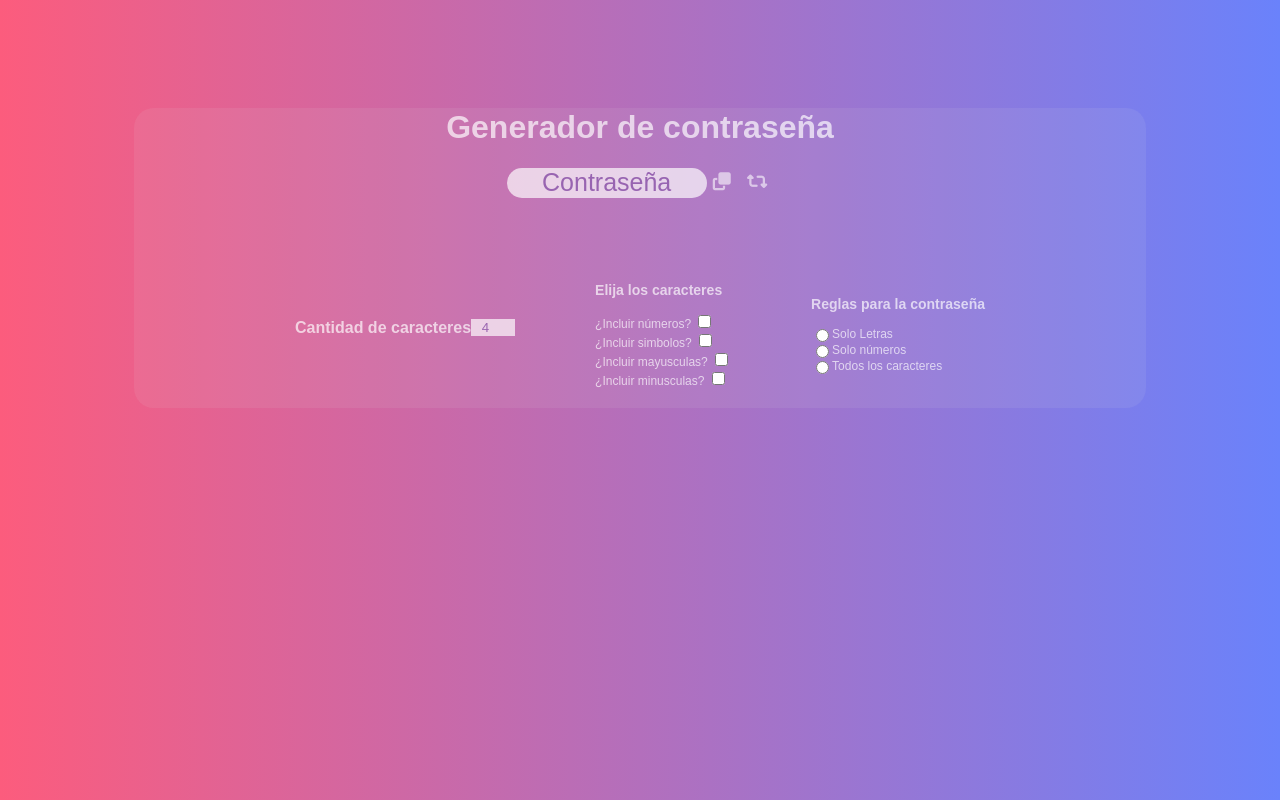
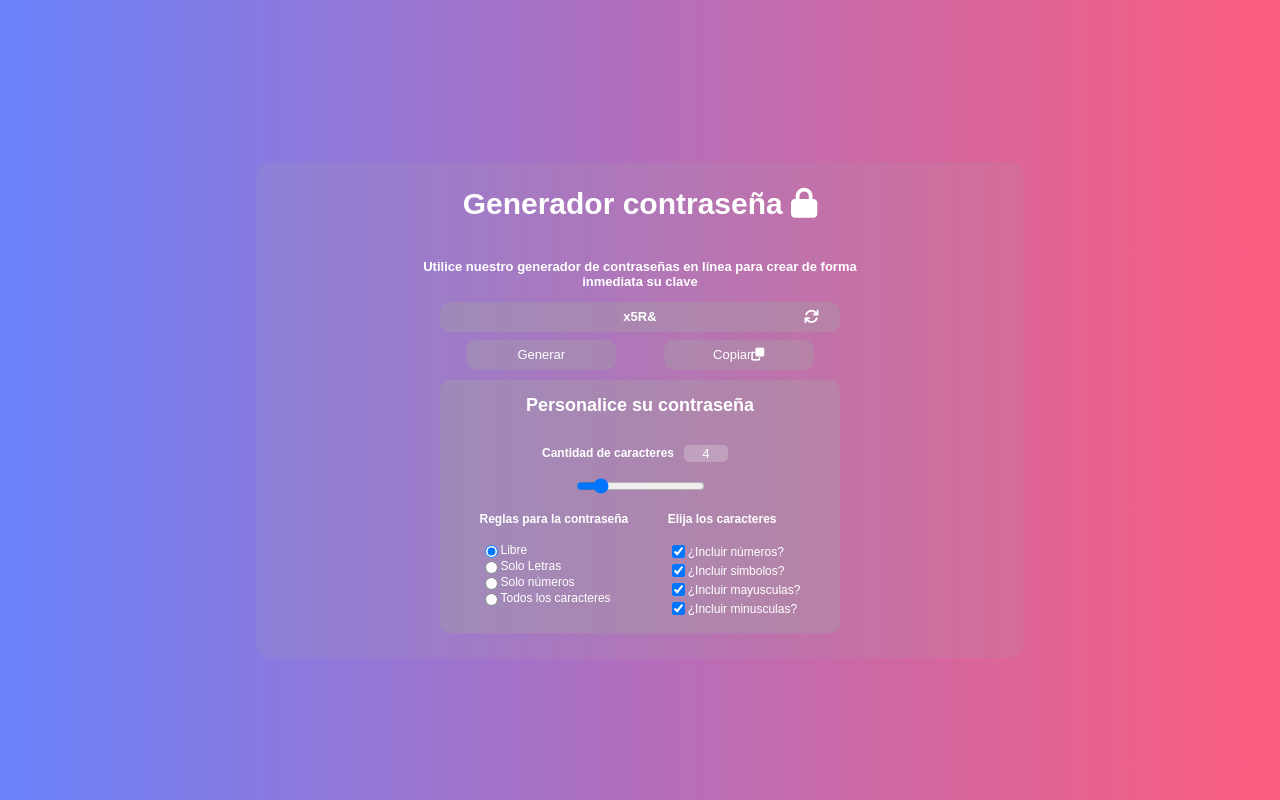
Before and after one commit to lourdescorrea/Generador-de-contrase-a, a plain HTML site: page index.html in a window 1280 px wide. Both pictures are taken after a click on the button "resetea Contraseña". Drawn offline with Linux system fonts and the light colour scheme.

Commit message:
entrega Final

```diff
--- a/css/styls.css
+++ b/css/styls.css
@@ -1,138 +1,214 @@
 body {
+  background: #fc5c7d;
+  background: -webkit-linear-gradient(to right, #6a82fb, #fc5c7d);
+  background: linear-gradient(to right, #6a82fb, #fc5c7d);
+  margin: 0;
+}
+
+h1 {
+  font-size: 30px;
+}
+
+h3 {
+  font-size: 13px;
+}
+
+.flex-center-col {
+  display: flex;
+  align-items: center;
+  flex-direction: column;
+}
+
+.flex-center {
+  display: flex;
+  align-items: center;
+}
+
+.main {
+  display: flex;
+  color: white;
+  align-items: center;
+  justify-content: center;
+  flex-direction: row-reverse;
+  font-family: Arial, Helvetica, sans-serif;
+  height: 100vh;
+}
+
+.tarjeta-principal {
+  width: 60%;
+  margin-top: 20px;
+  border-radius: 15px;
+  background-color: #a2a2a226;
+}
+
+.tarjeta-principal-titulos {
+  width: 80%;
+  text-align: center;
+}
+
+.tarjeta-principal-contraseña {
+  width: 80%;
+  display: flex;
+  flex-direction: column;
+  align-items: center;
+  justify-content: center;
+  gap: 8px;
+}
+
+.contenedor-contraseña {
   display: flex;
   align-items: center;
   justify-content: center;
-  background: #fc5c7d;
-  background: -webkit-linear-gradient(to left, #6a82fb, #fc5c7d);
-  background: linear-gradient(to left, #6a82fb, #fc5c7d);
+  background: #a2a2a25c;
+  border-radius: 10px;
+  height: 30px;
+  width: 100%;
+  max-width: 400px;
+  position: relative;
 }
 
-.contenedorGeneral {
-  width: 80%;
-  height: 300px;
-  margin: 100px;
-  display: flex;
-  align-items: center;
-  flex-direction: column;
-  justify-content: center;
-  border-radius: 20px;
-  background-color: #dcd9dd17;
-  font-family: Arial, Helvetica, sans-serif;
+.contraseña {
+  color: white;
+  font-size: 13px;
 }
 
-.titulo {
-  display: flex;
-  color: #ffffffad;
-  justify-content: center;
+.boton-resetear {
+  position: absolute;
+  right: 15px;
+  font-size: 15px;
+  color: white;
+  border: none;
+  background: none;
 }
 
-/*sección copiar contraseña */
-.contenedorCopiar {
-  display: flex;
-  margin-bottom: 30px;
-  align-items: center;
-  justify-content: center;
+.boton-resetear:hover {
+  -webkit-transform: rotateY(180deg);
+  -webkit-transform-style: preserve-3d;
+  transform: rotateY(180deg);
+  transform-style: preserve-3d;
 }
 
-#copiarContraseña {
-  width: 200px;
-  height: 30px;
+.contenedor-botones {
   display: flex;
-  justify-content: center;
-  font-size: 25px;
-  color: #722f97ad;
-  border-radius: 15px;
-  background-color: #ffffffad;
-  font-family: Arial, Helvetica, sans-serif;
-}
-
-#botonCopiar {
-  border: none;
-  font-size: large;
-  color: #ffffff94;
-  align-items: center;
-  background-color: #fffdfd00;
-}
-
-#botonCopiar:hover {
-  box-shadow: inset 0 0 20px rgba(156, 99, 172, 0.5),
-    0 0 20px rgba(156, 99, 172, 0.5);
-  outline-color: rgba(156, 99, 172, 0.5);
-  text-shadow: 1px 1px 6px #fff;
-}
-
-#botonReseteo {
-  border: none;
-  font-size: large;
-  color: #ffffff94;
-  align-items: center;
-  background-color: #fffdfd00;
-}
-
-#botonReseteo:hover {
-  box-shadow: inset 0 0 20px rgba(156, 99, 172, 0.5),
-    0 0 20px rgba(156, 99, 172, 0.5);
-  outline-color: rgba(156, 99, 172, 0.5);
-  text-shadow: 1px 1px 6px #fff;
-}
-
-.ctndatos {
-  display: flex;
-  color: #ffffffad;
-  flex-direction: row;
+  width: 100%;
   align-items: center;
   justify-content: space-evenly;
 }
 
-/* seccion longitud de caracteres*/
-
-.contenedorCaracteres {
-  margin: 40px;
+.boton {
+  border: none;
+  width: 150px;
+  max-width: 200px;
+  height: 30px;
   display: flex;
-  flex-direction: row;
+  color: white;
+  font-size: 13px;
   align-items: center;
+  border-radius: 10px;
+  justify-content: center;
+  background-color: #a2a2a25c;
 }
 
-.formCaracteres {
+.boton p {
+  margin-right: 5%;
+}
+
+.boton:hover {
+  background-color: #5655555c;
+}
+
+.tarjeta-secundaria {
+  width: 80%;
+  max-width: 400px;
+  margin: 10px;
+  margin-bottom: 2.075em;
+  display: flex;
+  align-items: center;
+  border-radius: 10px;
+  flex-direction: column;
+  background-color: #a2a2a25c;
+  font-size: 12px;
+}
+
+.input-caracteres {
+  border: none;
+  border-radius: 5px;
+  color: white;
+  outline: none;
+  background-color: #f4efef40;
   width: 40px;
   height: 15px;
-  border: none;
-  display: flex;
+  margin: 10px;
   text-align: center;
-  color: #722f97ad;
-  background-color: #ffffffad;
-  font-family: Arial, Helvetica, sans-serif;
 }
 
-#inputCaracteres {
-  color: #722f97ad;
+input[type="number"]::-webkit-inner-spin-button {
+  opacity: 1;
 }
 
-/*seccion botones checkbox*/
-.contenedorCheck {
-  margin: 40px;
+.contenedor-reglas {
   display: flex;
-  font-size: 12px;
-  flex-direction: column;
-  align-items: flex-start;
-}
-.checkeUno {
-  display: flex;
-  align-items: center;
-  flex-direction: row-reverse;
+  align-items: baseline;
+  justify-content: space-evenly;
+  width: 100%;
+  margin-bottom: 1.25em;
 }
 
-/* seccion botones radio */
-.btnRadio {
-  margin: 40px;
-  font-size: 12px;
+.contenedor-botones-radio {
   display: flex;
   flex-direction: column;
   align-items: flex-start;
 }
-.botonRadio {
+
+.contenedor-boton-radio {
   display: flex;
   align-items: center;
   justify-content: flex-end;
   flex-direction: row-reverse;
 }
+
+.contenedor-checkboxes {
+  display: flex;
+  flex-direction: column;
+  align-items: flex-start;
+}
+
+.contenedor-checkbox {
+  display: flex;
+  align-items: center;
+  justify-content: flex-end;
+  flex-direction: row-reverse;
+}
+
+/* Mobile media query  */
+@media only screen and (max-width: 600px) {
+  .tarjeta-principal {
+    width: 90%;
+  }
+
+  h1 {
+    font-size: 20px;
+  }
+
+  .contenedor-botones {
+    align-items: center;
+    flex-direction: column;
+    gap: 8px;
+  }
+
+  .contenedor-reglas {
+    flex-direction: column;
+    align-items: center;
+  }
+}
+
+/* Tablet media query  */
+@media only screen and (min-width: 601px) and (max-width: 990px) {
+  .tarjeta-principal {
+    width: 70%;
+  }
+
+  h1 {
+    font-size: 25px;
+  }
+}
--- a/index.html
+++ b/index.html
@@ -12,90 +12,145 @@
       referrerpolicy="no-referrer"
     />
     <link rel="stylesheet" href="css/styls.css" />
+    <link rel="icon" type="image/x-icon" href="img/favicon.ico" />
     <title>Generador Contraseña</title>
   </head>
+  <body>
+    <section class="main" id="main">
+      <div class="tarjeta-principal flex-center-col">
+        <div class="flex-center-col">
+          <div class="flex-center-col tarjeta-principal-titulos">
+            <h1>Generador contraseña <i class="fa-solid fa-lock"></i></h1>
 
-  <body>
-    <div class="contenedorGeneral">
+            <h3>
+              Utilice nuestro generador de contraseñas en línea para crear de
+              forma inmediata su clave
+            </h3>
+          </div>
 
-      <h1 class="titulo">Generador de contraseña</h1>
+          <div class="tarjeta-principal-contraseña">
+            <div class="contenedor-contraseña">
+              <h3 class="contraseña" id="contraseña">Contraseña</h3>
+              <button
+                id="btnResetear"
+                class="boton-resetear"
+                aria-label="resetea Contraseña"
+              >
+                <i
+                  id="resetear"
+                  class="fa-solid fa-arrows-rotate active-rotate"
+                  aria-hidden="true"
+                ></i>
+              </button>
+            </div>
+            <div class="contenedor-botones">
+              <button id="btnGenerar" class="boton">Generar</button>
 
-      <section class="contenedorDatos" id="contenedorDatos">
-          <div class="contenedorCopiar">
-            <span id="copiarContraseña">Contraseña</span>
-            <div class="ctnCopiarResetear">
-              <button id="botonCopiar">
+              <button id="btnCopiar" class="boton">
+                Copiar
                 <i class="fa-solid fa-copy"></i>
-              </button>
-
-              <button id="botonReseteo">
-                <i class="fa-solid fa-retweet"></i>
               </button>
             </div>
           </div>
-      <section>
+        </div>
 
-      <div class="ctndatos">
-        <div class="contenedorCaracteres">
-          <h4 class="titleSecundario">Cantidad de caracteres</h4>
-          <label for="inputCaracteres" class="logitud-caracteres" ></label
-          >
+        <div class="tarjeta-secundaria">
+          <h2>Personalice su contraseña</h2>
+
+          <div class="flex-center-col">
+            <div class="flex-center">
+              <h4 class="titulo-secundario">Cantidad de caracteres</h4>
               <input
-            type="number"
+                type="text"
+                id="caracteres"
+                class="input-caracteres"
+                value="4"
+              />
+            </div>
+            <input
+              type="range"
               id="inputCaracteres"
-            class="formCaracteres"
-            min="4"
-            max="12"
+              name="input"
+              min="1"
+              max="20"
               value="4"
             />
           </div>
 
-          <div class="contenedorCheck">
-             <h3>Elija los caracteres</h3>
+          <div class="contenedor-reglas">
+            <div class="contenedor-botones-radio">
+              <h4 class="titulo-secundario">Reglas para la contraseña</h4>
 
-              <div class="checked">
-                <label class="formNumeros" for="checkNumeros">¿Incluir números?</label>
-                <input class="checkbox" type="checkbox" id="checkNumeros"/>
+              <div class="contenedor-boton-radio">
+                <label for="rdLibre"> Libre</label>
+                <input
+                  id="rdLibre"
+                  name="radioBtn"
+                  type="radio"
+                  value="libre"
+                  checked
+                />
               </div>
 
-              <div class="checked">
-                <label class="formSimbolos" for="checkSimbolos">¿Incluir simbolos?</label>
-                <input class="checkbox" type="checkbox" id="checkSimbolos"/>
+              <div class="contenedor-boton-radio">
+                <label for="rdLetras"> Solo Letras</label>
+                <input
+                  id="rdLetras"
+                  name="radioBtn"
+                  type="radio"
+                  value="letras"
+                />
               </div>
 
-              <div class="checked">
-                <label class="formMayusculas" for="checkMayusculas">¿Incluir mayusculas?</label>
-                <input class="checkbox"type="checkbox"id="checkMayusculas"/>
+              <div class="contenedor-boton-radio">
+                <label for="rdNumero">Solo números</label>
+                <input
+                  id="rdNumero"
+                  name="radioBtn"
+                  type="radio"
+                  value="numeros"
+                />
               </div>
 
-              <div class="checked">
-                <label class="forMinusculas" for="checkMinusculas">
-                ¿Incluir minusculas?</label>
-                <input class="checkbox"type="checkbox"id="checkMinusculas"/>
+              <div class="contenedor-boton-radio">
+                <label for="rdtodosLosCaracteres">Todos los caracteres</label>
+                <input
+                  id="rdtodosLosCaracteres"
+                  name="radioBtn"
+                  type="radio"
+                  value="caracteres"
+                />
               </div>
             </div>
 
-          <div class="btnRadio">
-           <h3>Reglas para la contraseña</h3>
+            <div class="contenedor-checkboxes">
+              <h4 class="titulo-secundario">Elija los caracteres</h4>
 
-           <div class="radio">
-            <div class="botonRadio">
-              <label class="radioLabel" for="radioUno"> Solo Letras</label>
-              <input class="radioInput"id="rdLetras"name="radioBtn"type="radio"value="facilDecir"/>
+              <div class="contenedor-checkbox">
+                <label for="checkNumeros">¿Incluir números?</label>
+                <input type="checkbox" id="checkNumeros" checked />
               </div>
 
-            <div class="botonRadio">
-              <label class="radioLabel" for="radioDos">Solo números</label>
-              <input  class="radioinput"id="rdNumero"name="radioBtn"type="radio"value="fácilLeer"/>
+              <div class="contenedor-checkbox">
+                <label for="checkSimbolos">¿Incluir simbolos?</label>
+                <input type="checkbox" id="checkSimbolos" checked />
               </div>
 
-            <div class="botonRadio">
-              <label class="radioLabel" for="radioTres">Todos los caracteres</label>
-             <input class="radioInput"id="rdtodosLosCaracteres" name="radioBtn"type="radio"value="caracteres"/>
+              <div class="contenedor-checkbox">
+                <label for="checkMayusculas">¿Incluir mayusculas?</label>
+                <input type="checkbox" id="checkMayusculas" checked />
+              </div>
+
+              <div class="contenedor-checkbox">
+                <label for="checkMinusculas">¿Incluir minusculas?</label>
+                <input type="checkbox" id="checkMinusculas" checked />
               </div>
             </div>
           </div>
         </div>
+      </div>
+    </section>
+
     <script src="js/script.js"></script>
   </body>
 </html>
--- a/js/script.js
+++ b/js/script.js
@@ -1,86 +1,138 @@
-const minusculas = "abcdefghijklmnopkrstuvwxyz";
+// Constantes
 const numeros = "123456789";
 const simbolos = "$^&!#%";
 const mayusculas = "ABCDEFGHIJKLMNOPQRSTUVWXYZ";
+const minusculas = "abcdefghijklmnopkrstuvwxyz";
 
-const $ = (selector) => document.querySelector(selector);
-const $$ = (selector) => document.querySelectorAll(selector);
+// Utiles
+const $ = (s) => document.querySelector(s);
+const $$ = (s) => document.querySelectorAll(s);
 
-//* selectores checked */
-const $checkNumeros = $("#checkNumeros");
-const $checkMinusculas = $("#checkMinusculas ");
-const $checkMayusculas = $("#checkMayusculas");
-const $checkSimbolos = $("#checkSimbolos");
+// Selectores checks
+const checkNums = $("#checkNumeros");
+const checkMayus = $("#checkMayusculas");
+const checkSimbolos = $("#checkSimbolos");
+const checkMin = $("#checkMinusculas");
 
-//* selectores radio btn */
-const $rdNumero = $("#rdNumero");
-const $rdLetras = $("#rdLetras");
-const $rdtodosLosCaracteres = $("#rdtodosLosCaracteres");
+// Selectores radio btn
+const rdNums = $("#rdNumero");
+const rdLibre = $("#rdLibre");
+const rdLetras = $("#rdLetras");
+const rdTodos = $("#rdtodosLosCaracteres");
 
-//* selectores contraseña  */
-const $botonCopiar = $("#botonCopiar");
-const $botonReseteo = $("#botonReseteo");
-const $inputCaracteres = $("#inputCaracteres");
-const $inputContraseña = $("#inputContraseña");
-const $copiarContraseña = $("#copiarContraseña");
+// Selectores btn
+const btnCopiar = $("#btnCopiar");
+const btnGenerar = $("#btnGenerar");
+const btnResetear = $("#btnResetear");
 
-const generadorPosibleContraseña = () => {
-  let largoRequerido = parseInt($("#inputCaracteres").value);
+// Selectores longitud y text
+const inputLong = $("#inputCaracteres");
+const txtContraseña = $("#contraseña");
 
-  let contraseña = "";
+// Radio Buttons Eventos y Funciones
+const deshabilitarChecks = (disabled) => {
+  checkNums.disabled = disabled;
+  checkMayus.disabled = disabled;
+  checkSimbolos.disabled = disabled;
+  checkMin.disabled = disabled;
+};
+
+const setMin = (checked) => (checkMin.checked = checked);
+const setNums = (checked) => (checkNums.checked = checked);
+const setMayus = (checked) => (checkMayus.checked = checked);
+const setSimbolos = (checked) => (checkSimbolos.checked = checked);
+
+const soloNumeros = () => {
+  setMayus(false);
+  setNums(true);
+  setSimbolos(false);
+  setMin(false);
+
+  deshabilitarChecks(true);
+};
+
+const soloLetras = () => {
+  setMayus(true);
+  setNums(false);
+  setSimbolos(false);
+  setMin(true);
+
+  deshabilitarChecks(true);
+};
+
+const libre = () => {
+  setMayus(true);
+  setNums(true);
+  setSimbolos(true);
+  setMin(true);
+
+  deshabilitarChecks(false);
+};
+
+const todos = () => {
+  setMayus(true);
+  setNums(true);
+  setSimbolos(true);
+  setMin(true);
+
+  deshabilitarChecks(true);
+};
+
+rdLibre.addEventListener("click", libre);
+rdTodos.addEventListener("click", todos);
+rdNums.addEventListener("click", soloNumeros);
+rdLetras.addEventListener("click", soloLetras);
+
+// Eventos y Funciones de Botones
+const numRandom = (limite) => Math.floor(Math.random() * limite);
+
+const generar = () => {
+  const tieneMin = checkMin.checked;
+  const tieneNums = checkNums.checked;
+  const tieneMayus = checkMayus.checked;
+  const tieneSim = checkSimbolos.checked;
+
+  if (!tieneMayus && !tieneNums && !tieneSim && !tieneMin) {
+    return alert("Debes seleccionar algún caracter");
+  }
+
+  const contraseña = [];
+  const largoRequerido = parseInt(inputLong.value);
 
   while (largoRequerido > contraseña.length) {
-    if (largoRequerido > contraseña.length && $checkMayusculas.checked) {
-      const num = Math.floor(Math.random() * mayusculas.length);
-      contraseña += mayusculas[num];
+    if (largoRequerido > contraseña.length && tieneMin) {
+      const num = numRandom(minusculas.length);
+      contraseña.push(minusculas[num]);
     }
 
-    if (largoRequerido > contraseña.length && $checkMinusculas.checked) {
-      const num = Math.floor(Math.random() * minusculas.length);
-      contraseña += minusculas[num];
+    if (largoRequerido > contraseña.length && tieneNums) {
+      const num = numRandom(numeros.length);
+      contraseña.push(numeros[num]);
     }
 
-    if (largoRequerido > contraseña.length && $checkSimbolos.checked) {
-      const num = Math.floor(Math.random() * simbolos.length);
-      contraseña += simbolos[num];
+    if (largoRequerido > contraseña.length && tieneMayus) {
+      const num = numRandom(mayusculas.length);
+      contraseña.push(mayusculas[num]);
     }
 
-    if (largoRequerido > contraseña.length && $checkNumeros.checked) {
-      const num = Math.floor(Math.random() * numeros.length);
-      contraseña += numeros[num];
-    }
-
-    if (largoRequerido > contraseña.length && $rdLetras.checked) {
-      const num = Math.floor(Math.random() * minusculas.length);
-      const num1 = Math.floor(Math.random() * mayusculas.length);
-      contraseña += minusculas[num] + mayusculas[num1];
-    }
-    if (largoRequerido > contraseña.length && $rdNumero.checked) {
-      const num = Math.floor(Math.random() * numeros.length);
-      contraseña += numeros[num];
-    }
-
-    if (largoRequerido > contraseña.length && $rdtodosLosCaracteres.checked) {
-      const num = Math.floor(Math.random() * minusculas.length);
-      const num1 = Math.floor(Math.random() * mayusculas.length);
-      const num2 = Math.floor(Math.random() * numeros.length);
-      const num3 = Math.floor(Math.random() * simbolos.length);
-      contraseña +=
-        minusculas[num] + mayusculas[num1] + numeros[num2] + simbolos[num3];
+    if (largoRequerido > contraseña.length && tieneSim) {
+      const num = numRandom(simbolos.length);
+      contraseña.push(simbolos[num]);
     }
   }
-  $copiarContraseña.innerText = contraseña;
+
+  txtContraseña.innerText = contraseña.join("");
 };
 
-//*eventos*//
-
-$botonCopiar.addEventListener("click", () => {
-  let textToCopy = $copiarContraseña.innerText;
-  navigator.clipboard.writeText(textToCopy);
-});
-
-const generadorContraseña = () => {
-  $botonReseteo.addEventListener("click", generadorPosibleContraseña);
+const copiarTexto = () => {
+  const texto = txtContraseña.innerText;
+  navigator.clipboard.writeText(texto);
 };
 
-generadorContraseña();
+btnGenerar.addEventListener("click", generar);
+btnResetear.addEventListener("click", generar);
+btnCopiar.addEventListener("click", copiarTexto);
+
+inputLong.addEventListener("change", () => {
+  $("#caracteres").value = inputLong.value;
+});
```
Also changed, not shown: img/favicon.ico (added), img/generadorContraseña.png (added), 1 other file. Lines whose indentation alone changed are shown as unchanged.
